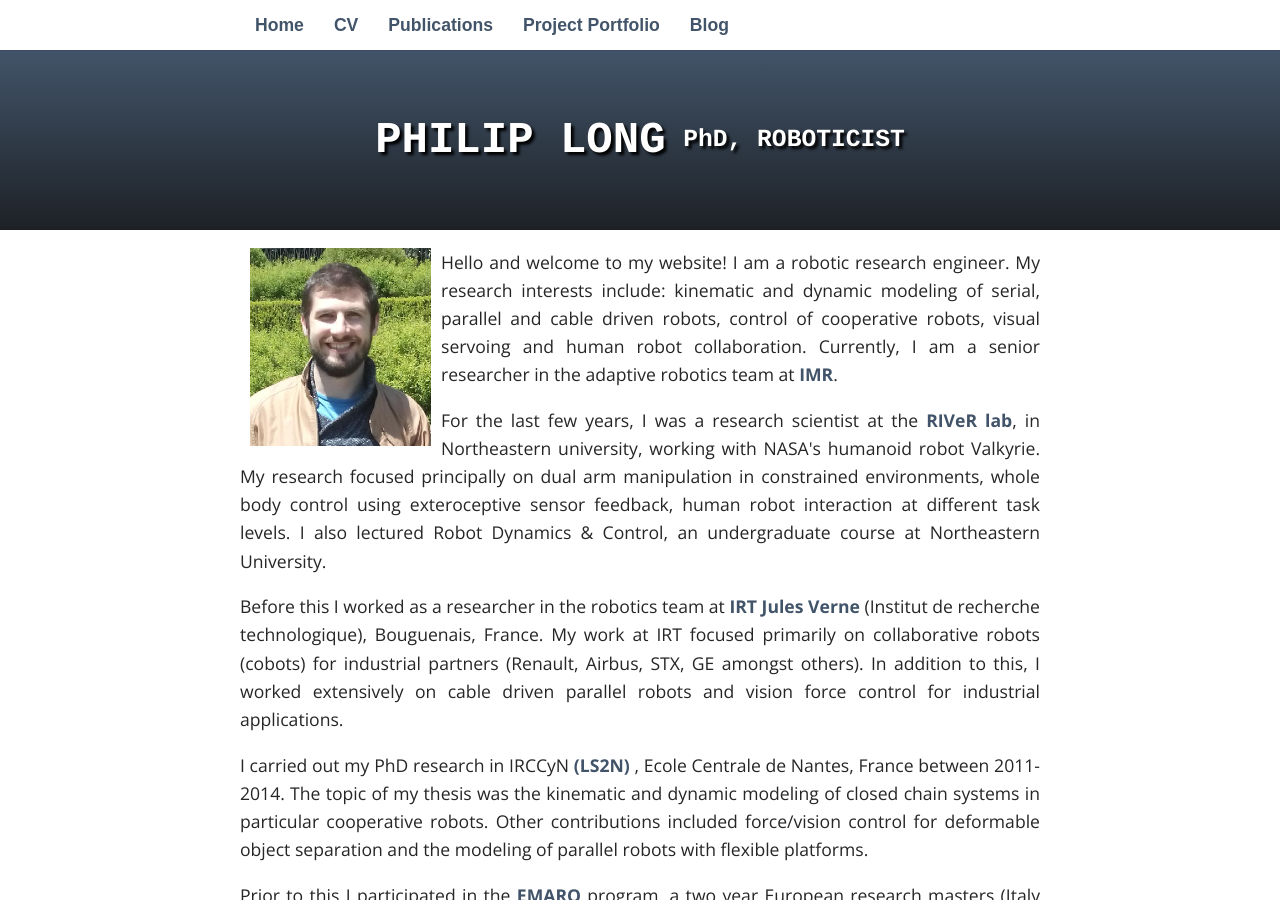
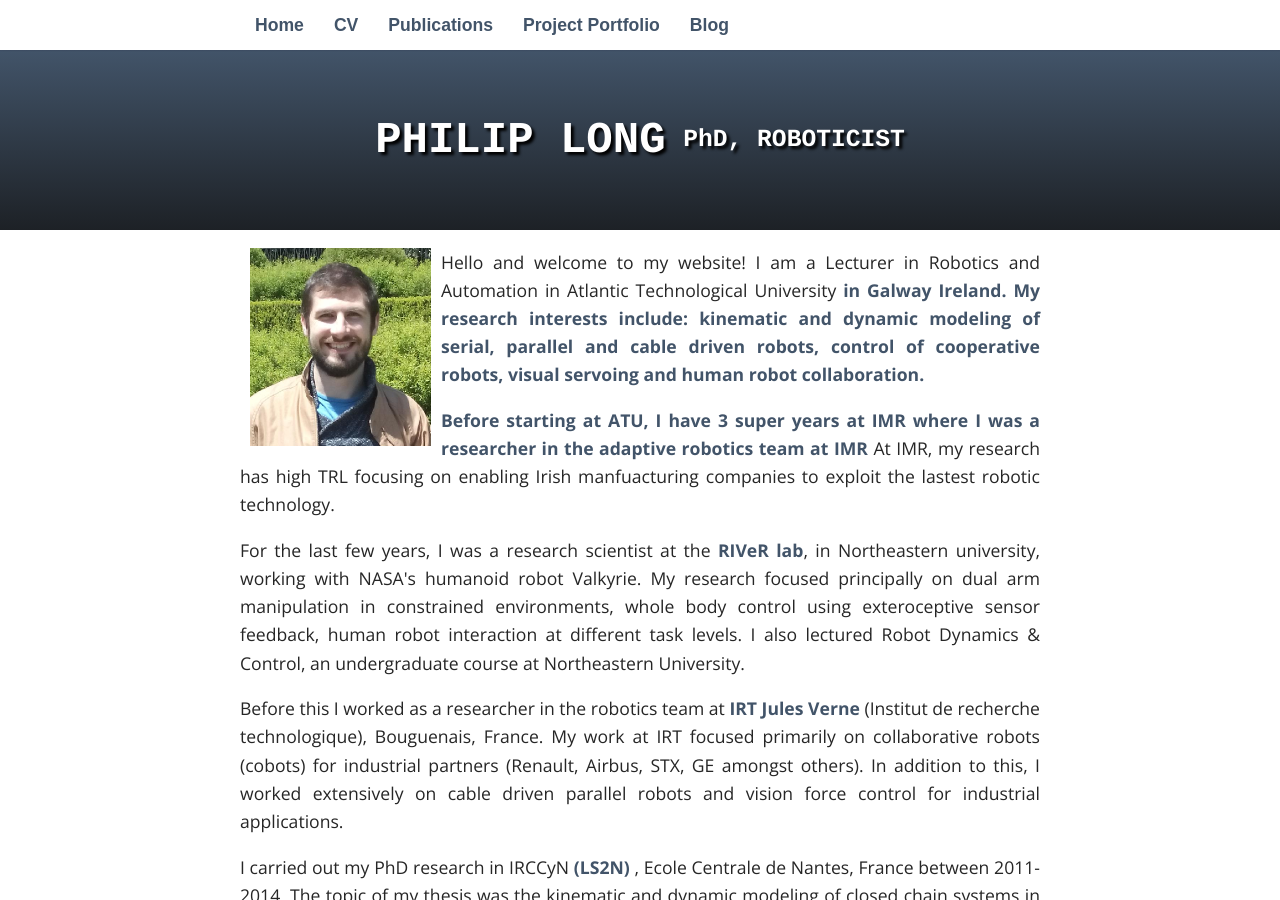
Before and after one commit to philip-long/philip-long.github.io, a Jekyll site: the page built from index.html, in a window 1280 px wide and 900 px high. Built offline with Jekyll 4.4.1, drawn with Linux system fonts in a browser that asks for light colours; nearby versions of some CDN libraries; some web fonts are replaced; library files that are not in the unit come from our copies.

Commit message:
Update index.html

```diff
--- a/index.html
+++ b/index.html
@@ -6,9 +6,12 @@ title: Philip Long, PhD, Roboticist
 <div class="blurb">
 <p>
 <img src="./images/pic3.png" alt="my_photo" hspace="10" style="float: left;" />
-    Hello and welcome to my website! I am a robotic research engineer. My research interests include: kinematic and dynamic modeling of serial, parallel and cable driven robots, control of cooperative robots, visual servoing and human robot collaboration. Currently, I am a senior researcher in the adaptive robotics team at <a href="http://www.imr.ie/"> IMR</a>.
+    Hello and welcome to my website! I am a Lecturer in Robotics and Automation in Atlantic Technological University <a href="https://www.atu.ie"> in Galway Ireland. My research interests include: kinematic and dynamic modeling of serial, parallel and cable driven robots, control of cooperative robots, visual servoing and human robot collaboration.
     </p>
 
+    <p>
+   Before starting at ATU, I have 3 super years at IMR where I was a researcher in the adaptive robotics team at <a href="http://www.imr.ie/"> IMR</a> At IMR, my research has high TRL focusing on enabling Irish manfuacturing companies to exploit the lastest robotic technology.
+    </p>
 
      <p>
 For the last few years, I was a  research scientist at the  <a href="https://www.robot.neu.edu"> RIVeR lab</a>, in Northeastern university, working with NASA's humanoid robot Valkyrie. My research focused principally on dual arm manipulation in constrained environments, whole body control using exteroceptive sensor feedback, human robot interaction at different task levels. I also lectured Robot Dynamics & Control, an undergraduate course at Northeastern University.
```
